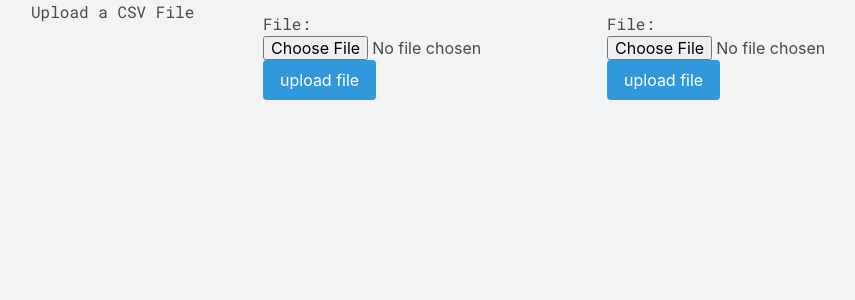
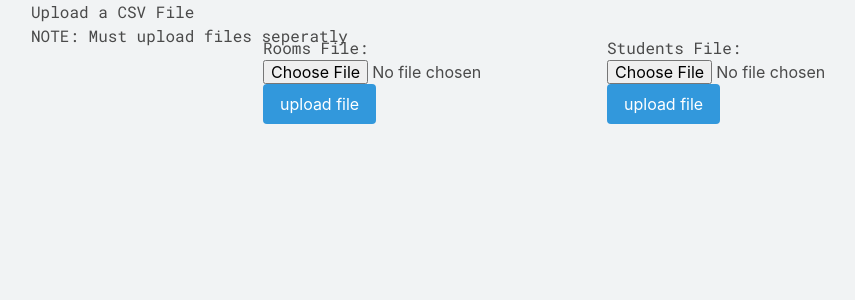
Before and after one commit to Baxter-College/College-Room-Allocation, a Flask app: page /upload/file in a window 1280 px wide. Shown: the part 52-352 px from the top of the page, without its empty margins (33-888 px from the left). Run offline with Flask 2, Linux system fonts and the light colour scheme; parts of the project's set-up code (start-up, migrations or seed data) failed here and were passed over; some libraries are stand-ins or nearby versions.

Commit message:
adds labels to file upload

```diff
--- a/templates/upload.html
+++ b/templates/upload.html
@@ -4,7 +4,9 @@
 {% block content %}
 
 <h1>Upload a CSV File</h1>
+<h2>NOTE: Must upload files seperatly</h2>
 <div class="columns is-centered">
+
     <form
         class="form"
         name="upload"
@@ -12,7 +14,7 @@
         enctype="multipart/form-data"
     >
         <div class="field">
-            <label for="file">File:</label>
+            <label for="file">Rooms File:</label>
 
             <div class="control">
                 <input
@@ -31,6 +33,7 @@
             />
         </div>
     </form>
+
     <form
         class="form"
         name="upload"
@@ -39,7 +42,7 @@
         enctype="multipart/form-data"
     >
         <div class="field">
-            <label for="file">File:</label>
+            <label for="file">Students File:</label>
 
             <div class="control">
                 <input
```
